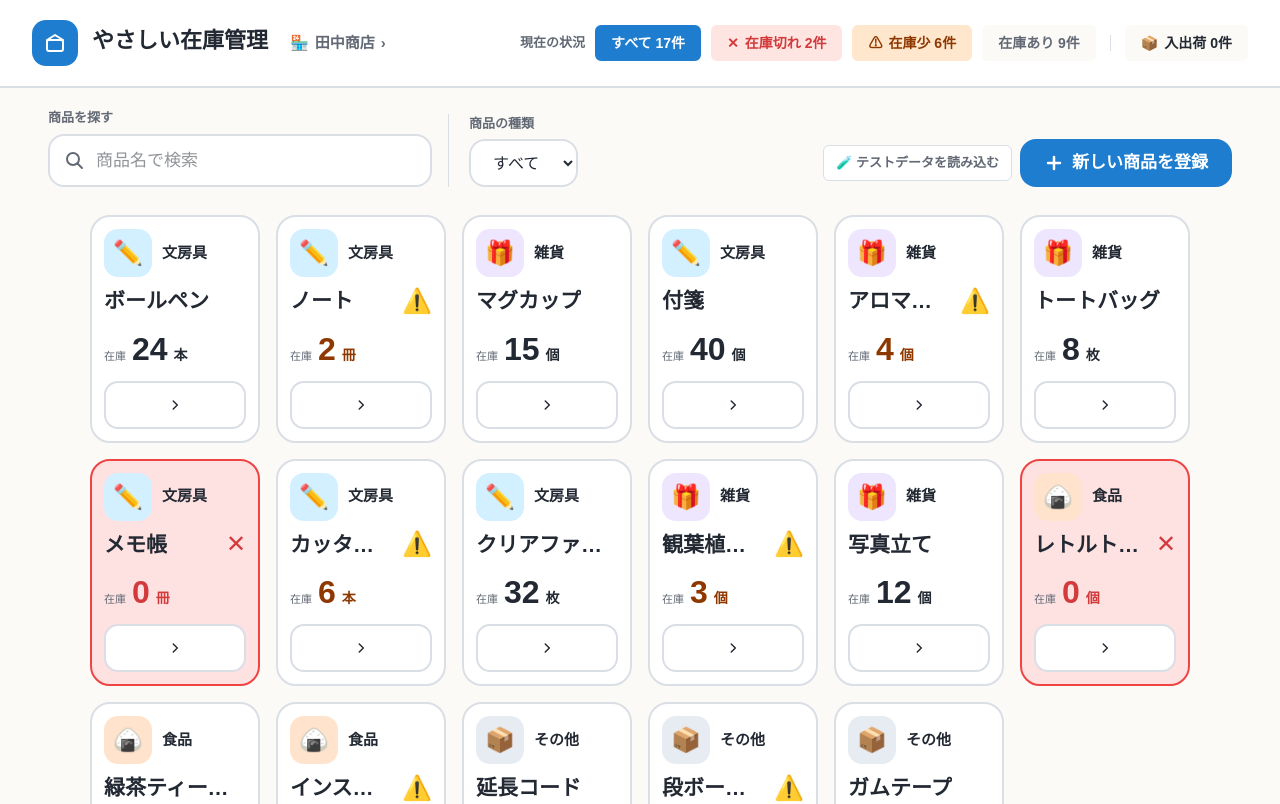
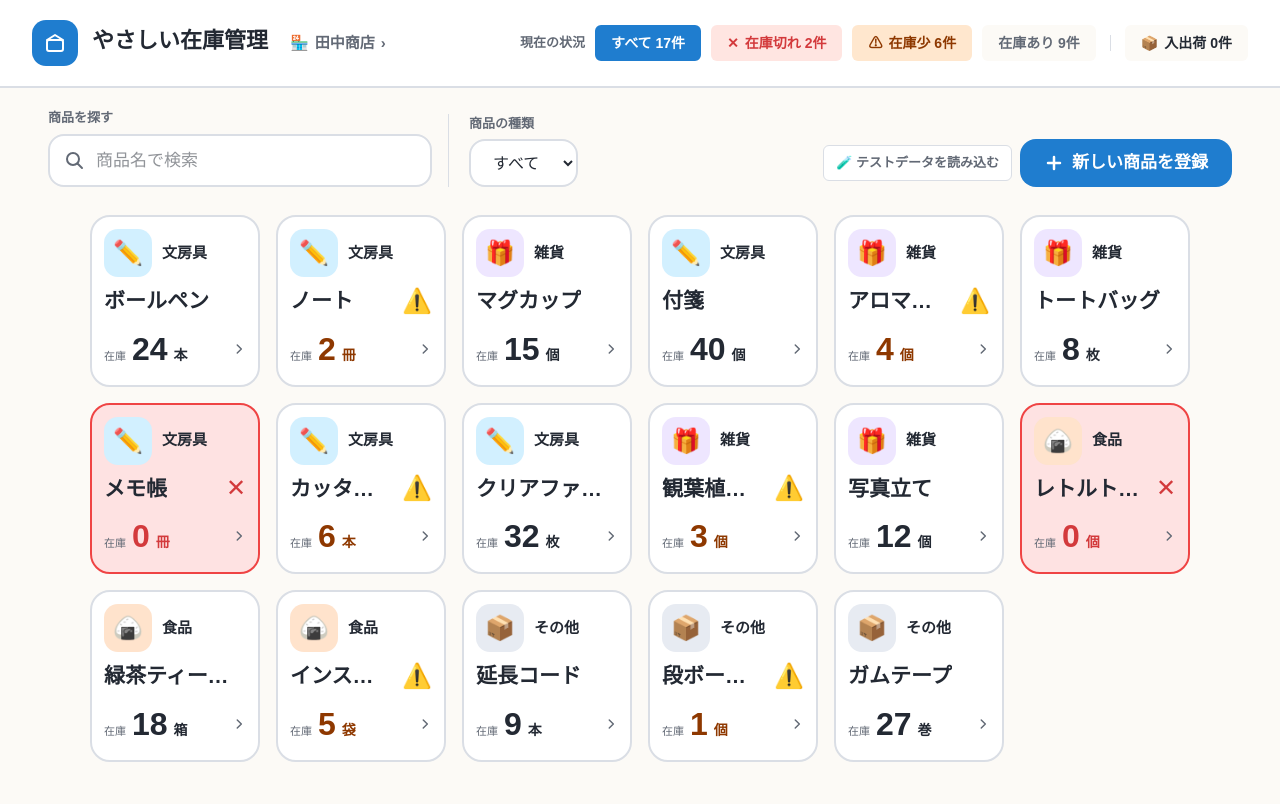
Before and after one commit to coo-07/inventory-management-system, a React (Vite) app: page / in a window 1280 px wide. Shown: the top 804 px of the page. Built offline with nearby package versions, Linux system fonts and the light colour scheme; a web font is replaced by a local one.

Commit message:
商品カードの「›」を専用ボックスから在庫数行末に統合
Co-Authored-By: Claude Sonnet 5 <noreply@anthropic.com>

```diff
--- a/src/components/ItemCard.jsx
+++ b/src/components/ItemCard.jsx
@@ -71,7 +71,8 @@ function ItemCard({ item, onClick }) {
         )}
       </div>
 
-      <p className="m-0 flex items-baseline gap-1.5">
+      <p className="m-0 flex items-center justify-between gap-1.5">
+        <span className="flex items-baseline gap-1.5">
           <span className="text-[11px] font-medium" style={{ color: "var(--ink-soft)" }}>
             在庫
           </span>
@@ -81,17 +82,13 @@ function ItemCard({ item, onClick }) {
           <span className="text-sm font-semibold" style={{ color: status.isOut ? "var(--red)" : status.isLow ? "var(--orange-dark)" : "var(--ink)" }}>
             {item.unit}
           </span>
-      </p>
-
-      <span
-        aria-hidden="true"
-        className="box-border flex min-h-[48px] items-center justify-center rounded-[var(--r-md)] border-2 text-xl font-bold"
-        style={{ background: "var(--surface)", color: "var(--ink)", borderColor: "var(--border)" }}
-      >
+        </span>
+        <span aria-hidden="true" className="shrink-0" style={{ color: "var(--ink-soft)" }}>
           <svg width="14" height="14" viewBox="0 0 24 24" fill="none">
             <path d="M9 5l7 7-7 7" stroke="currentColor" strokeWidth="2.5" strokeLinecap="round" strokeLinejoin="round" />
           </svg>
         </span>
+      </p>
     </a>
   );
 }
```
Also changed, not shown: 1 other file (tests, documents, lock files or other folders). Lines whose indentation alone changed are shown as unchanged.
